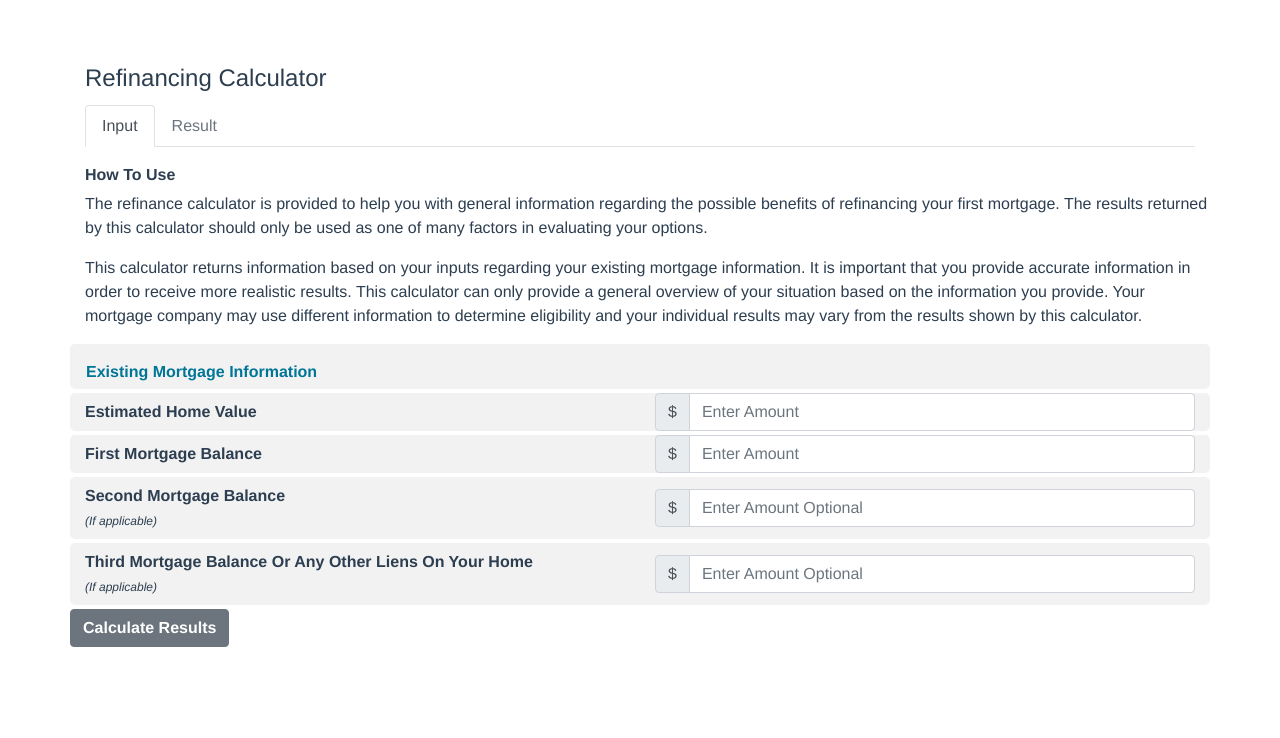
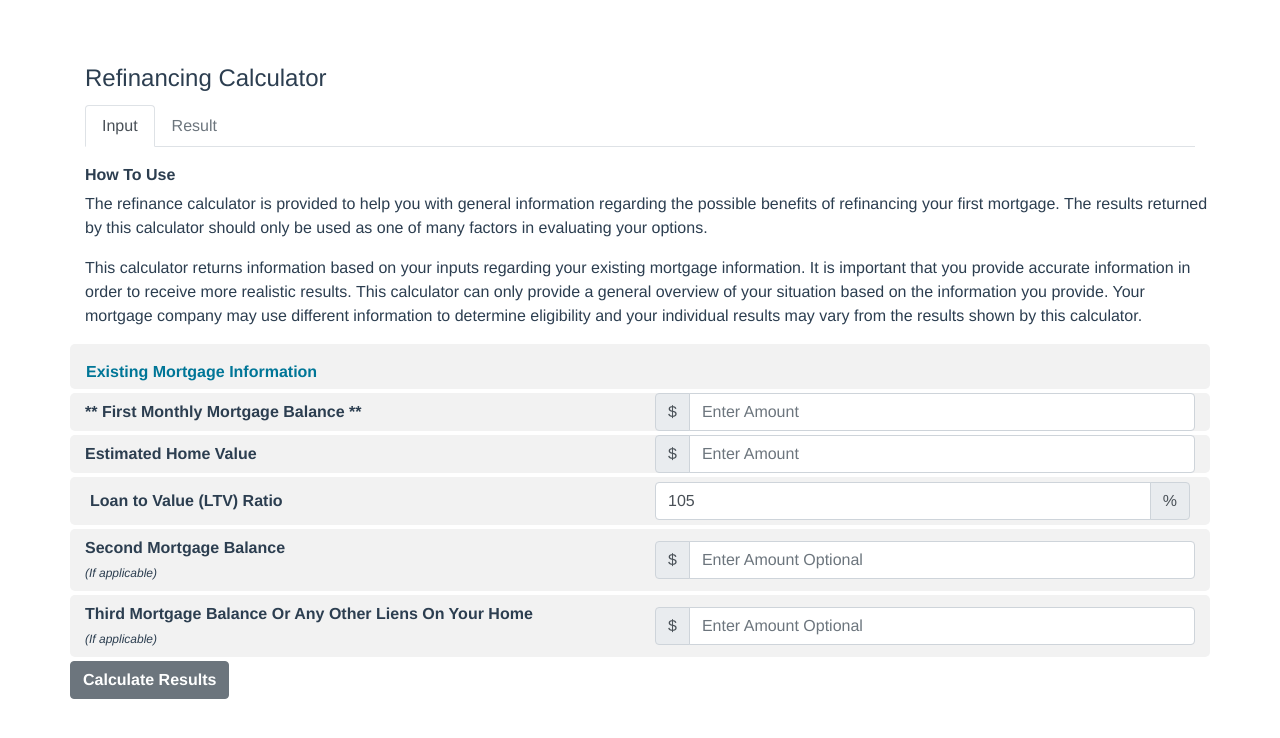
Before and after one commit to madhusudanasp3/refinancing-calc, a Vue app: page / in a window 1280 px wide. Shown: the top 738 px of the page. Built offline with nearby package versions, Linux system fonts and the light colour scheme.

Commit message:
added ltv ratio field

```diff
--- a/src/components/InputComponent.vue
+++ b/src/components/InputComponent.vue
@@ -24,15 +24,31 @@
             </div>
           </div>
           <InputFieldComponent
+            v-bind:inputField="testfirstMortgageBalance"
+            v-on:enter-value="validateGreaterThanZero"
+            v-bind:isInvalid="!testfirstMortgageBalance.isValid"
+          ></InputFieldComponent>
+          <InputFieldComponent
             v-bind:inputField="homeVal"
             v-on:enter-value="validateGreaterThanZero"
             v-bind:isInvalid="!homeVal.isValid"
           ></InputFieldComponent>
-          <InputFieldComponent
-            v-bind:inputField="mortgageBalance.first"
-            v-on:enter-value="validateGreaterThanZero"
-            v-bind:isInvalid="!mortgageBalance.first.isValid"
-          ></InputFieldComponent>
+          <div
+            class="form-group row background--gray background--rounded padding margin--bottom align-items-center"
+          >
+            <label class="col-sm-6 padding-right-none col-form-label font-weight-bold">
+              Loan to Value (LTV) Ratio
+              <br />
+            </label>
+            <div class="col-sm-6 padding-right-none">
+              <div class="input-group">
+                <span class="form-control">{{ this.ltvRatio }}</span>
+                <div class="input-group-append">
+                  <span class="input-group-text rounded-right">%</span>
+                </div>
+              </div>
+            </div>
+          </div>
           <InputFieldComponent
             v-bind:inputField="mortgageBalance.second"
             v-on:enter-value="validateOptionalField"
@@ -67,11 +83,23 @@ export default {
   },
   data() {
     return {
+      ltvRatio: 105,
       homeVal: {
         id: "estHomeValue",
         value: null,
         isValid: true,
         label: "Estimated Home Value",
+        icon: "$",
+        type: "text",
+        placeHolder: "Enter Amount",
+        errorMsg:
+          "This field is required and must be numeric and greater than zero."
+      },
+      testfirstMortgageBalance: {
+        id: "testfirstMortgageBalance",
+        value: null,
+        isValid: true,
+        label: "** First Monthly Mortgage Balance **",
         icon: "$",
         type: "text",
         placeHolder: "Enter Amount",
@@ -150,9 +178,9 @@ export default {
       return !isNaN(parseFloat(n)) && isFinite(n);
     },
     submitForm(event) {
-      if (this.isValidForm(this.homeVal, this.mortgageBalance)) {
+      if (this.isValidForm(this.homeVal, this.testfirstMortgageBalance)) {
         this.validateGreaterThanZero(this.homeVal);
-        this.validateGreaterThanZero(this.mortgageBalance.first);
+        this.validateGreaterThanZero(this.testfirstMortgageBalance);
         event.preventDefault();
         return;
       }
@@ -205,13 +233,13 @@ export default {
       return sum;
     },
 
-    isValidForm(homeVal, mortgageBalance) {
+    isValidForm(homeVal, testfirstMortgageBalance) {
       let isFormValid = true;
       isFormValid =
         !homeVal.isValid ||
         !homeVal.value ||
-        !mortgageBalance.first.value ||
-        !mortgageBalance.first.isValid ||
+        !testfirstMortgageBalance.value ||
+        !testfirstMortgageBalance.isValid ||
         !mortgageBalance.second.isValid ||
         !mortgageBalance.third.isValid;
       return isFormValid;
```
